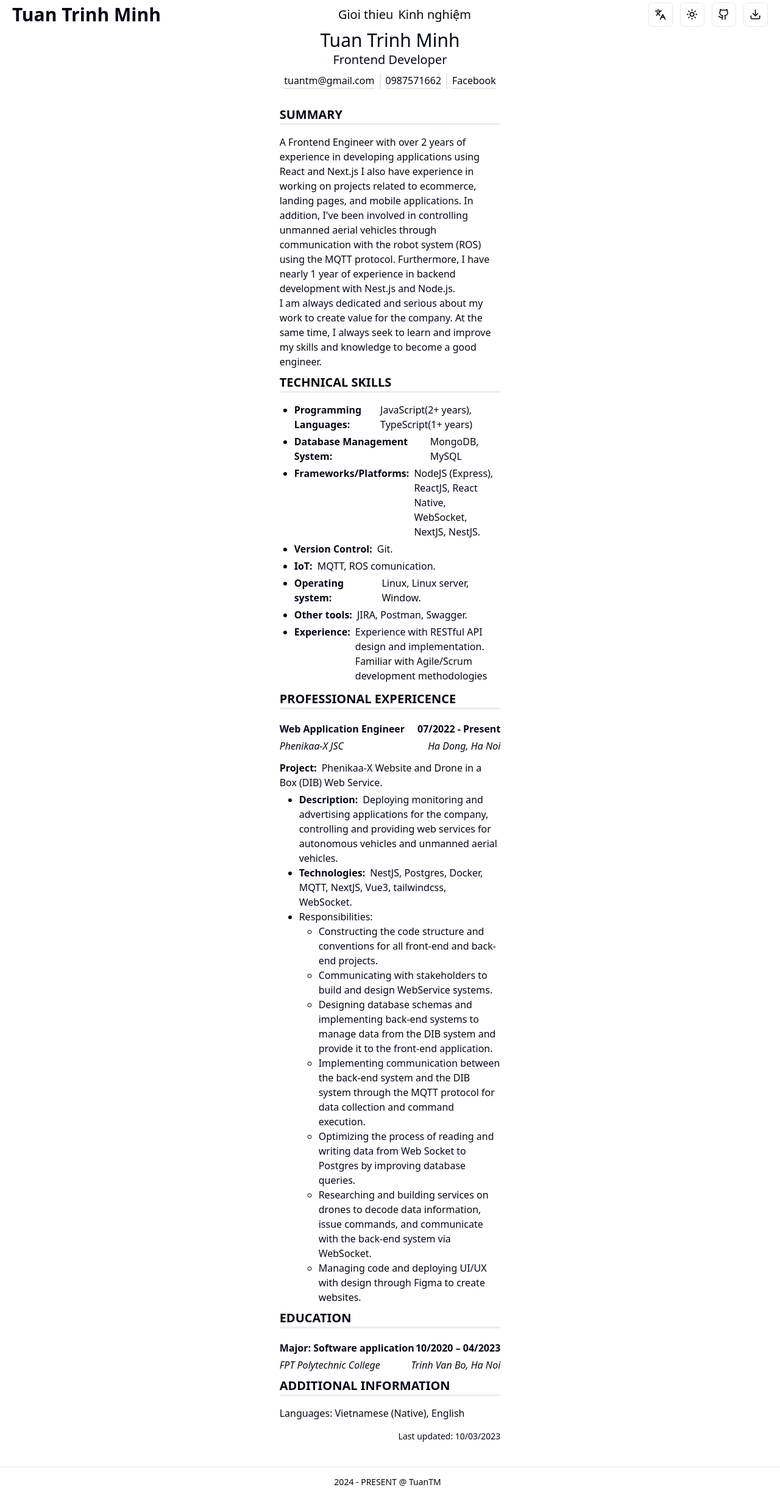
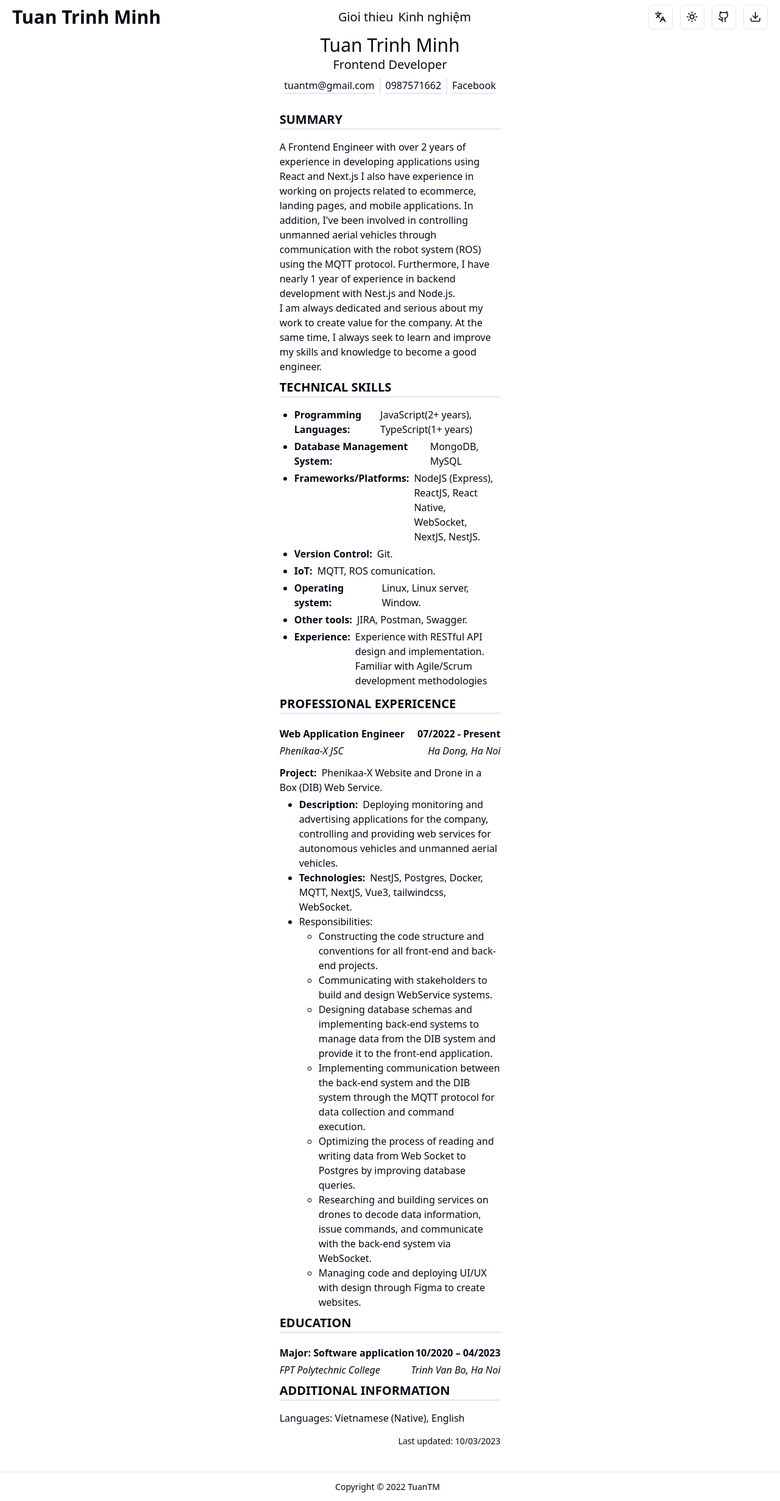
Before and after one commit to Tuan2Tm/tuan2tm.me, a Next.js app: page / in a window 1280 px wide. Shown: the whole page at 61% size. Built offline with nearby package versions, Linux system fonts and the light colour scheme.

Commit message:
change footer

```diff
--- a/src/app/root.tsx
+++ b/src/app/root.tsx
@@ -22,7 +22,7 @@ export default function Layout({ children }: { children: React.ReactNode }) {
       >
         <div className="flex flex-col container items-center ">
           <NavBar />
-          <Header className="mt-12" />
+          <Header className="mt-14" />
         </div>
         {children}
         <div className="flex justify-center">
--- a/src/components/footer/index.tsx
+++ b/src/components/footer/index.tsx
@@ -6,7 +6,7 @@ const Footer = () => {
   const { t } = useTranslation();
   return (
     <div className="h-12 mt-10 flex justify-center flex-wrap items-center  w-full border-t text-sm">
-      <p className=" text-center mr-2">{t("system.footer.intro")}</p>
+      <p className="text-center mr-2">{t("system.footer.intro")}</p>
     </div>
   );
 };
--- a/src/components/narbar/index.tsx
+++ b/src/components/narbar/index.tsx
@@ -11,7 +11,7 @@ function NavBar() {
   const { t } = useTranslation();
 
   return (
-    <div className="h-12 backdrop-filter backdrop-blur-sm flex top-0 fixed bg-white w-full dark:bg-background/20 bg-opacity-50">
+    <div className="h-14 backdrop-filter backdrop-blur-sm flex top-0 fixed bg-white w-full dark:bg-background/20 bg-opacity-50">
       <Container className="justify-between items-center ">
         <Link href={"/"}>
           <h1>{t(multiKeys.app.name)}</h1>
--- a/src/i18n/translations/en.json
+++ b/src/i18n/translations/en.json
@@ -109,7 +109,7 @@
     },
     "lastUpdate": "Last updated: 10/03/2023",
     "footer": {
-      "intro": "2024 - PRESENT @ TuanTM",
+      "intro": "Copyright © 2022 TuanTM",
       "view": "views"
     }
   },
--- a/src/i18n/translations/vi.json
+++ b/src/i18n/translations/vi.json
@@ -109,7 +109,7 @@
     },
     "lastUpdate": "Last updated: 10/03/2023",
     "footer": {
-      "intro": "2024 - PRESENT @ TuanTM",
+      "intro": "Copyright © 2022 TuanTM",
       "view": "lượt xem"
     }
   },
```
